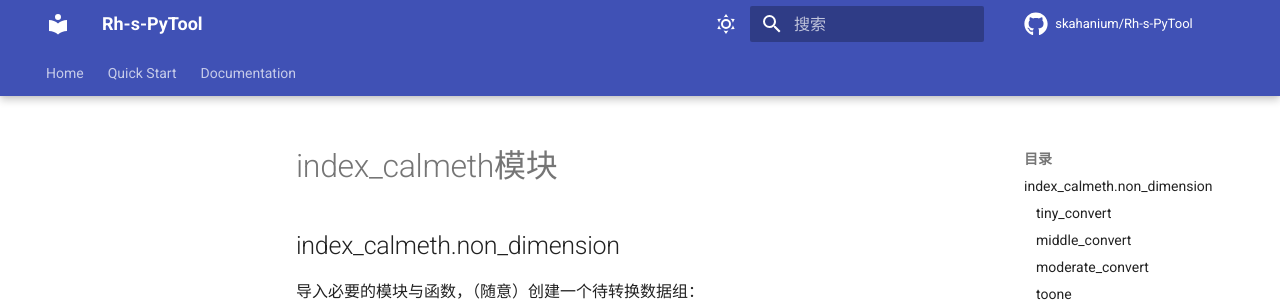
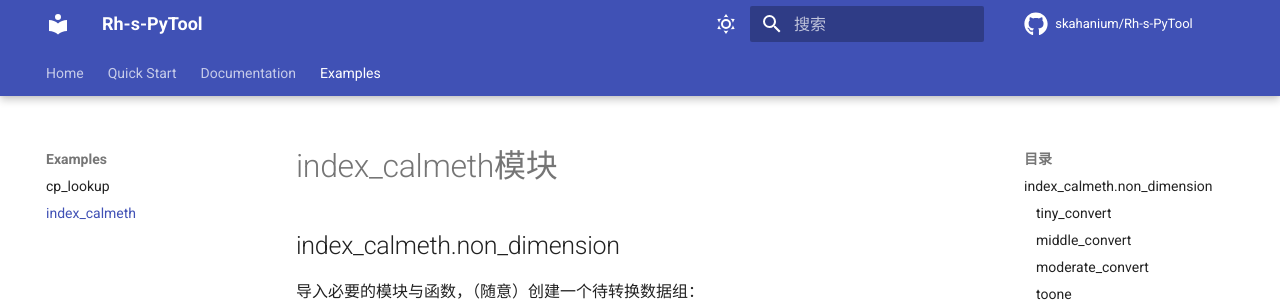
Before and after one commit to skahanium/Rh-s-PyTool, an MkDocs documentation site: the page built from docs/examples/index_calmeth.md, in a window 1280 px wide. Shown: the top 308 px of the page. Built offline with MkDocs 1.6.1 and Material for MkDocs 9.7.7, drawn with Linux system fonts in a browser that asks for light colours; comment, search, counter and statistics services are not loaded; the version menu is left out.

Commit message:
依赖文件修改

```diff
--- a/mkdocs.yml
+++ b/mkdocs.yml
@@ -10,7 +10,10 @@
   - Quick Start: quick_start.md
   - Documentation:
       - cp_lookup: modules/cp_lookup.md
-      - index_calmethod: modules/index_calmeth.md
+      - index_calmeth: modules/index_calmeth.md
+  - Examples:
+      - cp_lookup: examples/cp_lookup.md
+      - index_calmeth: examples/index_calmeth.md
 
 theme:
   icon:
--- a/pyproject.toml
+++ b/pyproject.toml
@@ -7,7 +7,9 @@
 ]
 readme = "README.md"
 dependencies = [
-    "numpy>=1.22.3"]
+    "numpy>=1.22.3",
+    "mkdocs-material>=8.2.14",
+]
 requires-python = ">=3.10"
 license = {text = "MIT"}
 
```
Also changed, not shown: 1 other file.
